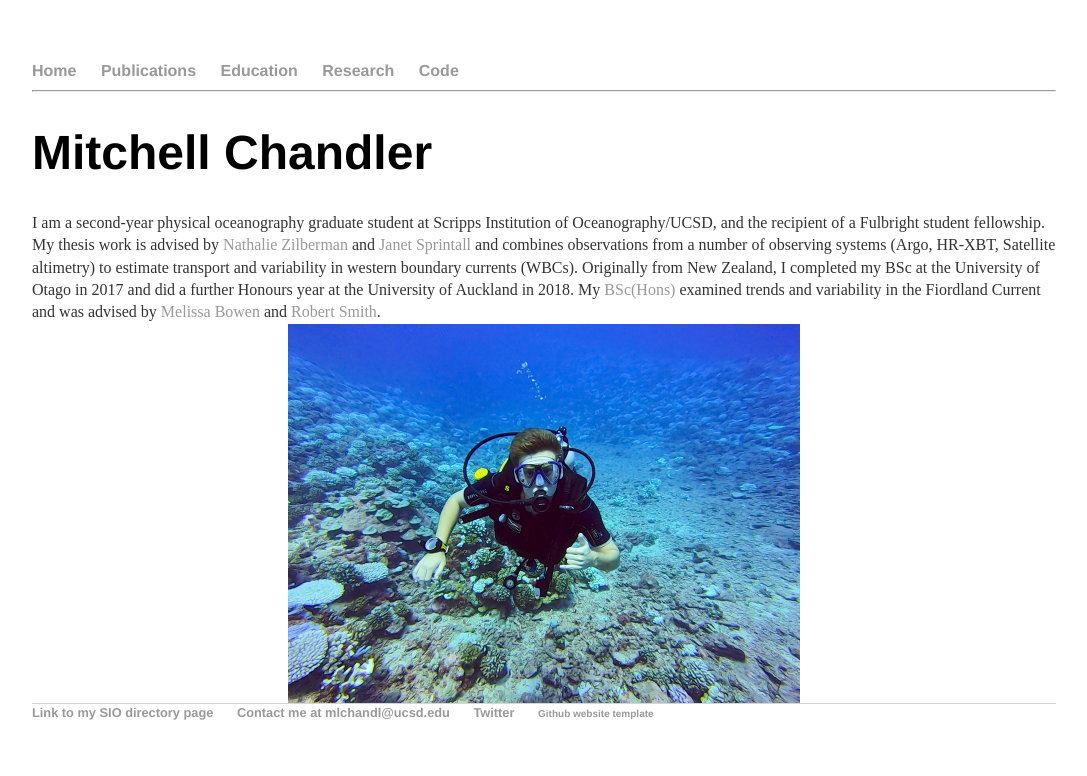
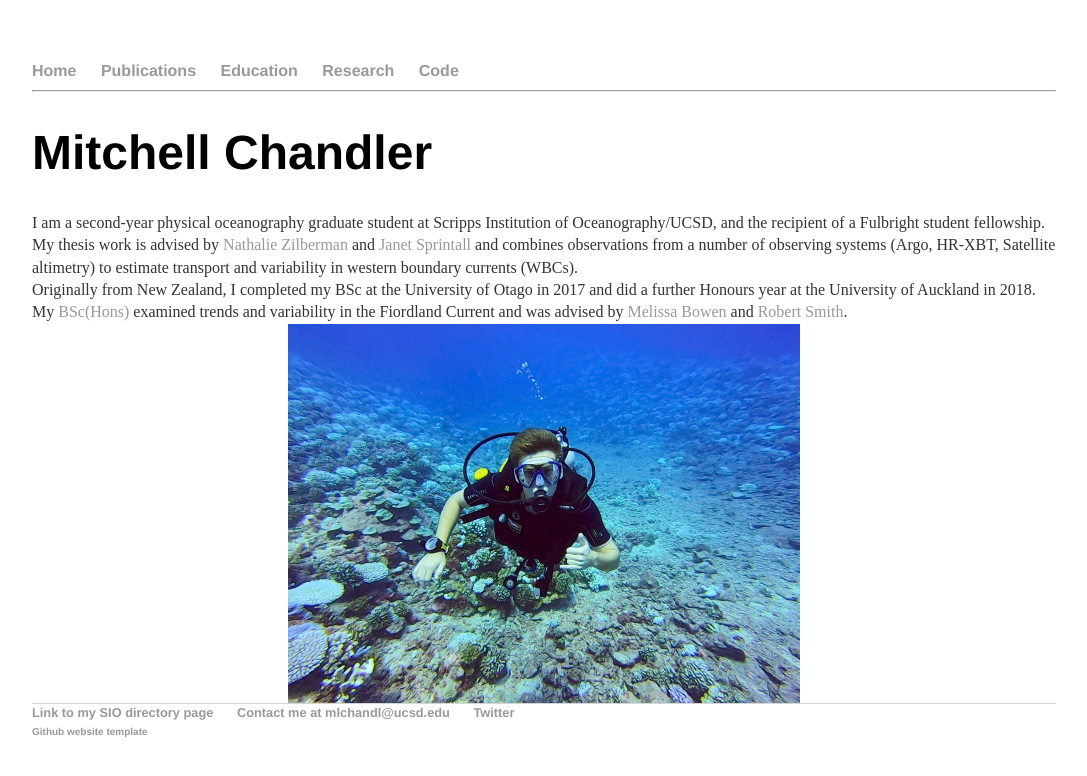
Before and after one commit to mlchandler/mlchandler.github.io, a Jekyll site: the page built from index.html, in a window 1280 px wide. Shown: the top 776 px of the page, without its empty margins (96-1183 px from the left). Built offline with Jekyll 4.4.1, drawn with Linux system fonts in a browser that asks for light colours.

Commit message:
Update main.css

```diff
--- a/css/main.css
+++ b/css/main.css
@@ -3,7 +3,7 @@
 a { text-decoration: none; color: #999; }
 a:hover { text-decoration: underline; }
 
-p, ul { font-size: 1em; line-height: 1.4em; color: #333; display:inline;  }
+p, ul { font-size: 1em; line-height: 1.4em; color: #333; padding: 0px; margin: 0px;  }
 
 h1, h2, h3, h4 { font-family: 'Helvetica', 'Arial', 'Sans-Serif'; }
 h1 { font-size: 3em;  }
```
